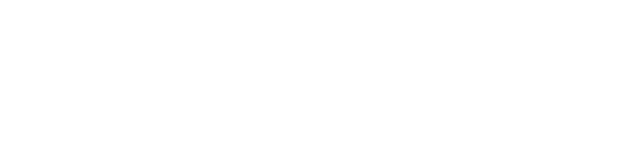
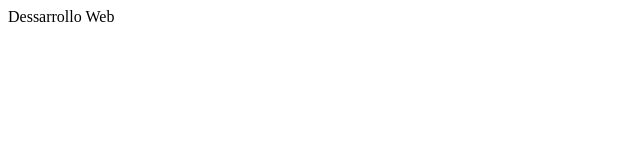
Before and after one commit to ellenpimentel/webinar, a plain HTML site: page index.html in a window 1280 px wide. Shown: the whole page, without its empty margins (0-640 px from the left). Drawn offline with Linux system fonts and the light colour scheme.

Commit message:
agregando h1

```diff
--- a/index.html
+++ b/index.html
@@ -6,6 +6,6 @@
     <title>Webinar Git y GitHub</title>
 </head>
 <body>
-
+    <h>Dessarrollo Web</h>
 </body>
 </html>
```
